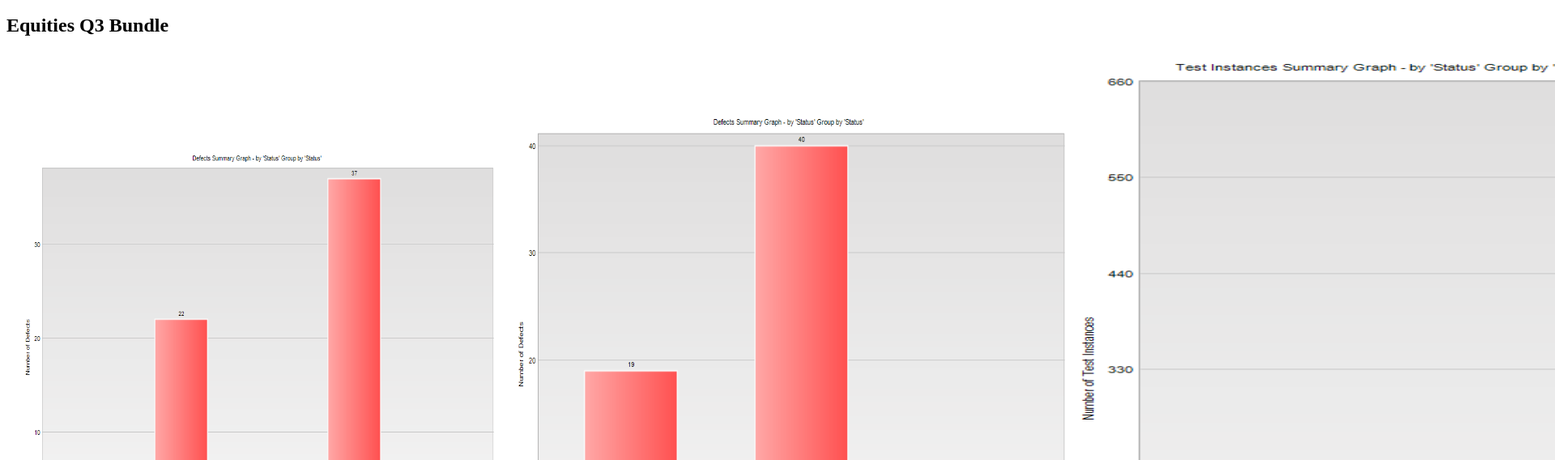
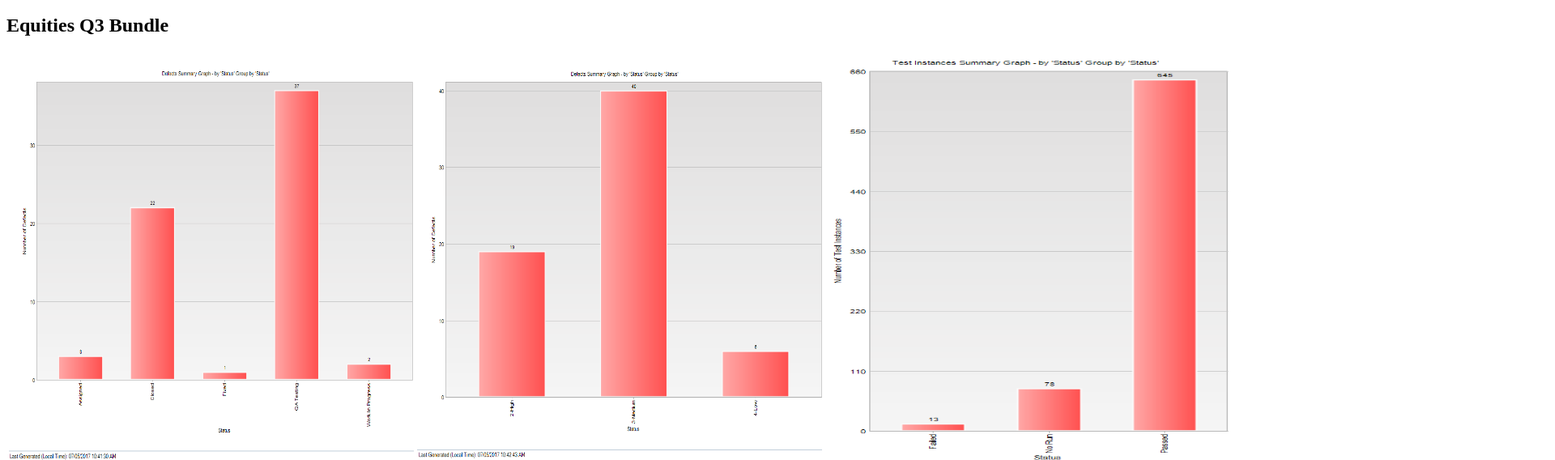
Before and after one commit to edgtmx/edgtmx.github.io, a plain HTML site: page index.html in a window 1280 px wide. Shown: the part 48-616 px from the top of the page at 81% size, 1920 px wide, since content can reach past the window. Drawn offline with Linux system fonts and the light colour scheme.

Commit message:
resize graphs to 500

```diff
--- a/index.html
+++ b/index.html
@@ -5,9 +5,9 @@
 <h2>Equities Q3 Bundle</h2>
 <table>
   <tr>
-    <td><img src="./projects/Q3_bundle/DefectsByStatus.png" height="600" width="600"></td>
-    <td><img src="./projects/Q3_bundle/DefectsBySeverity.png" height="700" width="700"></td>
-    <td><img src="./projects/Q3_bundle/TestsByStatus.png" height="800" width="800"></td>
+    <td><img src="./projects/Q3_bundle/DefectsByStatus.png" height="500" width="500"></td>
+    <td><img src="./projects/Q3_bundle/DefectsBySeverity.png" height="500" width="500"></td>
+    <td><img src="./projects/Q3_bundle/TestsByStatus.png" height="500" width="500"></td>
   </tr>
 </table>
 </body>
```
